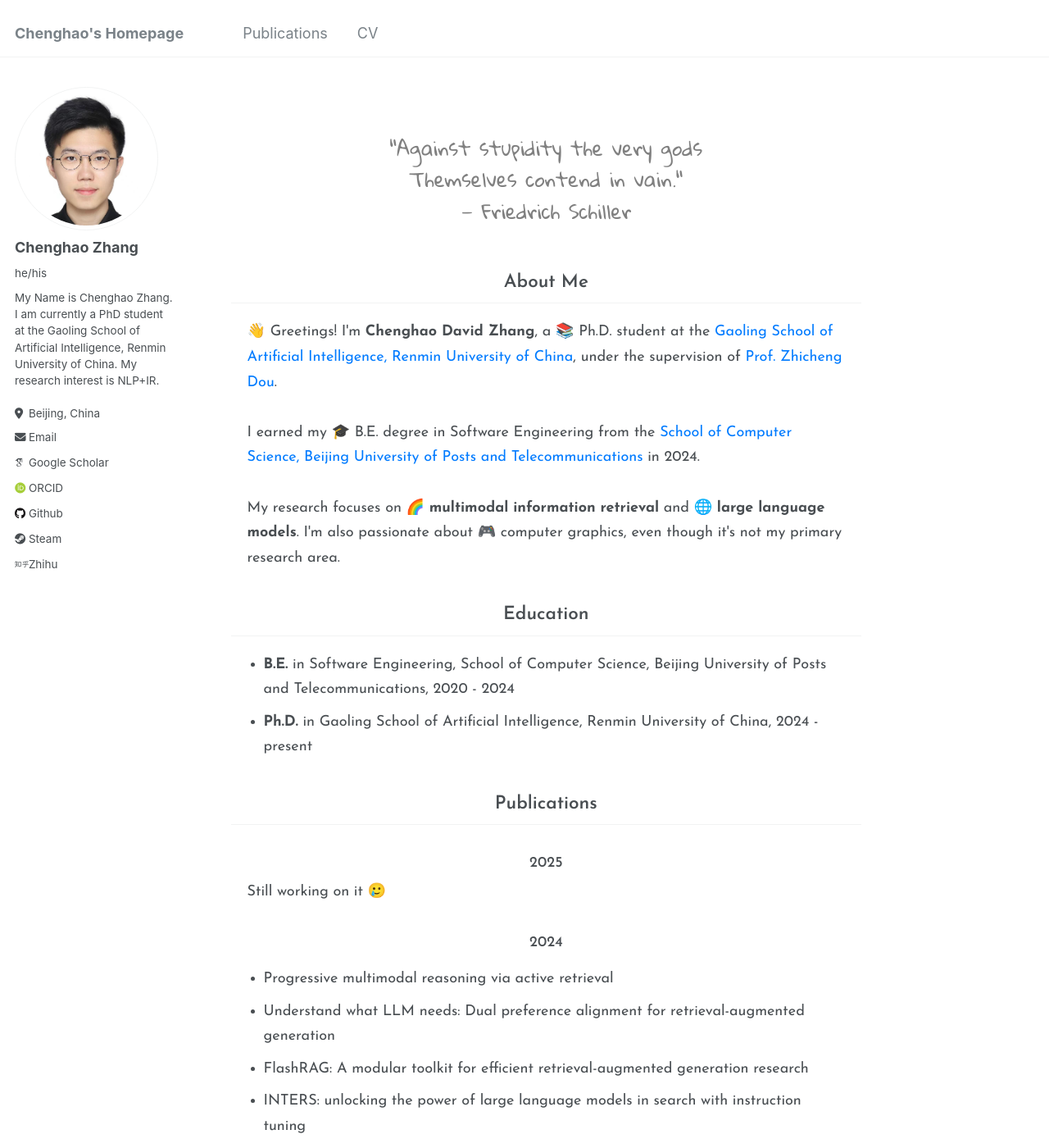
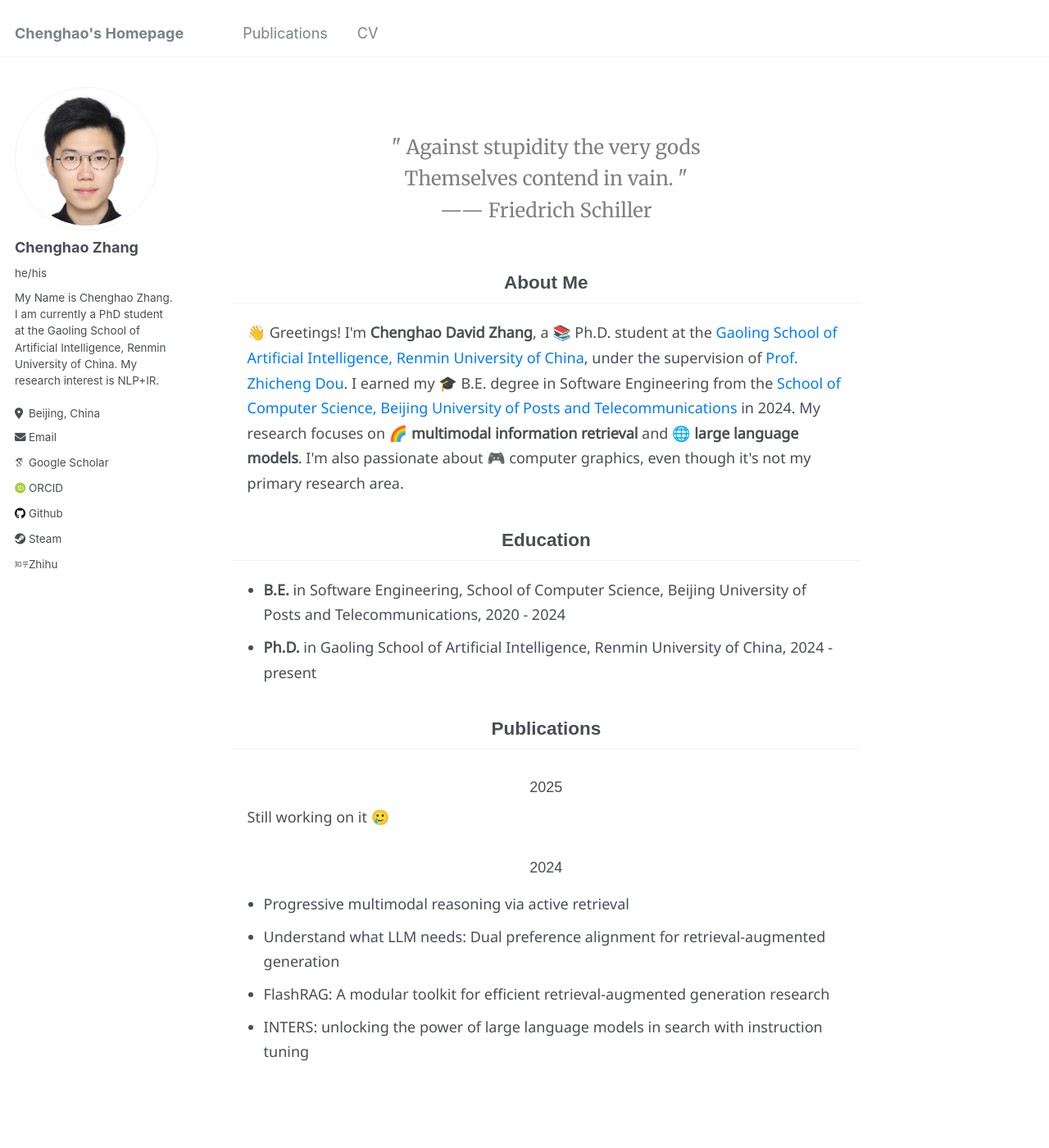
Before and after one commit to SnowNation101/SnowNation101.github.io, a Jekyll site: the page built from _pages/about.md, in a window 1280 px wide and 1400 px high. Shown: the whole window at 82% size. Built offline with Jekyll 4.4.1, drawn with Linux system fonts in a browser that asks for light colours; some web fonts are replaced.

Commit message:
Change fonts

```diff
--- a/_pages/about.md
+++ b/_pages/about.md
@@ -8,15 +8,18 @@ redirect_from:
 
 <link rel="preconnect" href="https://fonts.googleapis.com">
 <link rel="preconnect" href="https://fonts.gstatic.com" crossorigin>
-<link href="https://fonts.googleapis.com/css2?family=Gloria+Hallelujah&display=swap" rel="stylesheet">
-<link href="https://fonts.googleapis.com/css2?family=Josefin+Sans:ital,wght@0,100..700;1,100..700&display=swap" rel="stylesheet">
+<link href="https://fonts.googleapis.com/css2?family=Inter:wght@400;600&display=swap" rel="stylesheet">
+<link href="https://fonts.googleapis.com/css2?family=Merriweather&display=swap" rel="stylesheet">
+<link href="https://fonts.googleapis.com/css2?family=Noto+Sans&display=swap" rel="stylesheet">
+
+
 
 <style>
   .quote {
     color: gray;
     font-size: 24px;
     font-style: normal;
-    font-family: "Gloria Hallelujah", cursive;
+    font-family: "Merriweather", serif;
     padding: 15px;
     margin: 40px auto;
     max-width: 700px;
@@ -25,7 +28,7 @@ redirect_from:
   }
 
   .sans-main {
-    font-family: "Josefin Sans", sans-serif;
+    font-family: "Noto Sans", sans-serif;
     font-optical-sizing: auto;
     font-style: normal;
     font-size: 18px;
@@ -58,16 +61,14 @@ redirect_from:
 </style>
 
 <div class="quote">
-  "Against stupidity the very gods<br>
-  Themselves contend in vain."<br>
-  — Friedrich Schiller
+  " Against stupidity the very gods<br>
+  Themselves contend in vain. "<br>
+  —— Friedrich Schiller
 </div>
 
 <h2>About Me</h2>
 <div class="sans-main">
-  👋 Greetings! I'm <strong>Chenghao David Zhang</strong>, a 📚 Ph.D. student at the <a href="http://ai.ruc.edu.cn/">Gaoling School of Artificial Intelligence, Renmin University of China</a>, under the supervision of <a href="http://playbigdata.ruc.edu.cn/dou/">Prof. Zhicheng Dou</a>.<br><br>
-  I earned my 🎓 B.E. degree in Software Engineering from the <a href="https://scs.bupt.edu.cn/index.htm">School of Computer Science, Beijing University of Posts and Telecommunications</a> in 2024.<br><br>
-  My research focuses on 🌈 <strong>multimodal information retrieval</strong> and 🌐 <strong>large language models</strong>. I'm also passionate about 🎮 computer graphics, even though it's not my primary research area.
+  👋 Greetings! I'm <strong>Chenghao David Zhang</strong>, a 📚 Ph.D. student at the <a href="http://ai.ruc.edu.cn/">Gaoling School of Artificial Intelligence, Renmin University of China</a>, under the supervision of <a href="http://playbigdata.ruc.edu.cn/dou/">Prof. Zhicheng Dou</a>. I earned my 🎓 B.E. degree in Software Engineering from the <a href="https://scs.bupt.edu.cn/index.htm">School of Computer Science, Beijing University of Posts and Telecommunications</a> in 2024. My research focuses on 🌈 <strong>multimodal information retrieval</strong> and 🌐 <strong>large language models</strong>. I'm also passionate about 🎮 computer graphics, even though it's not my primary research area.
 </div>
 
 <h2>Education</h2>
```
